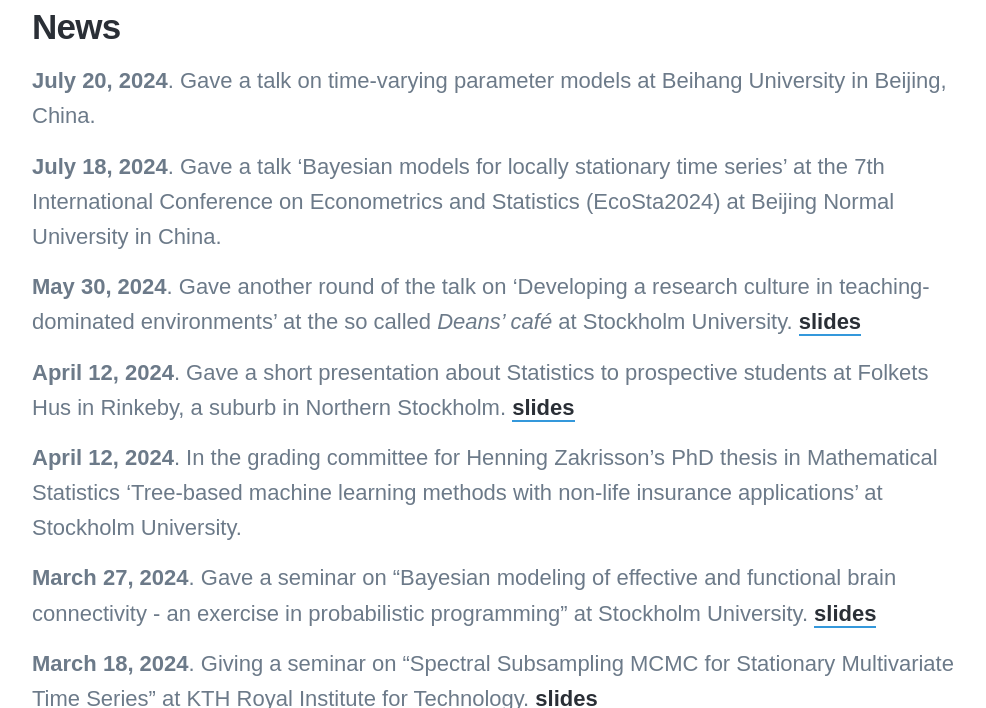
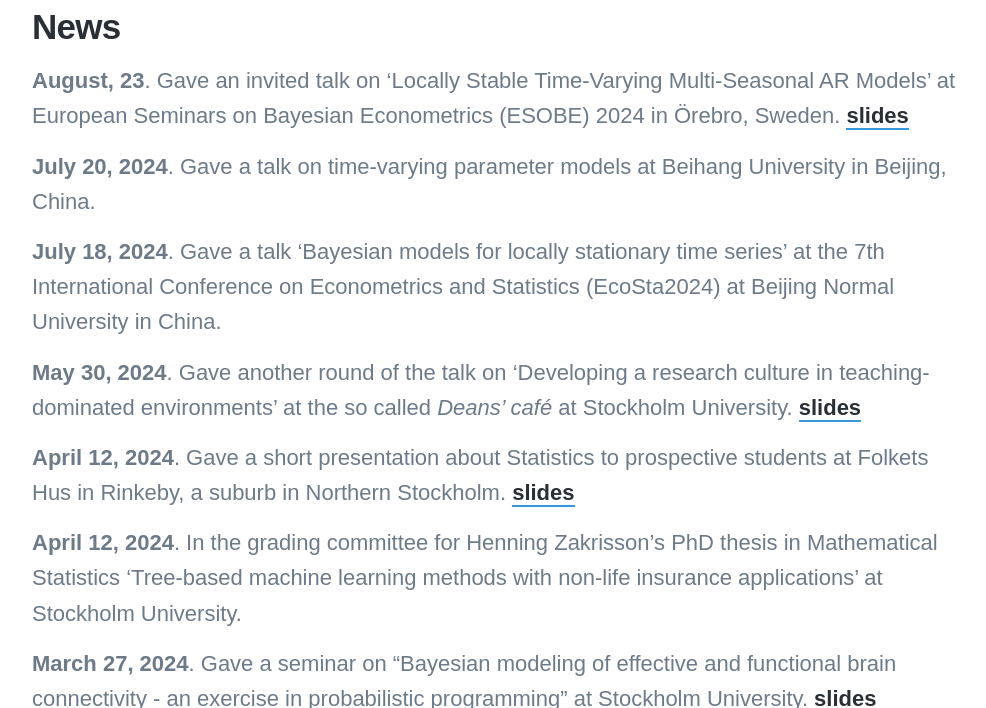
Before and after one commit to mattiasvillani/mattiasvillani.github.io, a Jekyll site: the page built from _pages/news.md, in a window 1280 px wide and 900 px high, scrolled down 416 px, cut to the strip 192-900 px from the top of the window. Shown: the whole strip, without its empty margins (138-1124 px from the left). Built offline with Jekyll 4.4.1, drawn with Linux system fonts in a browser that asks for light colours; nearby versions of some CDN libraries; some web fonts are replaced.

Commit message:
esobe talk 2024

```diff
--- a/_pages/news.md
+++ b/_pages/news.md
@@ -7,6 +7,7 @@ featured_image: /images/linocut_newspaper.jpg
 
 
 ## News
+**August, 23**. Gave an invited talk on 'Locally Stable Time-Varying Multi-Seasonal AR Models' at European Seminars on Bayesian Econometrics (ESOBE) 2024 in Örebro, Sweden. [slides](https://github.com/mattiasvillani/Talks/raw/master/ESOBE2024Villani.pdf)
 
 **July 20, 2024**.  Gave a talk on time-varying parameter models at Beihang University in Beijing, China.
 
```
